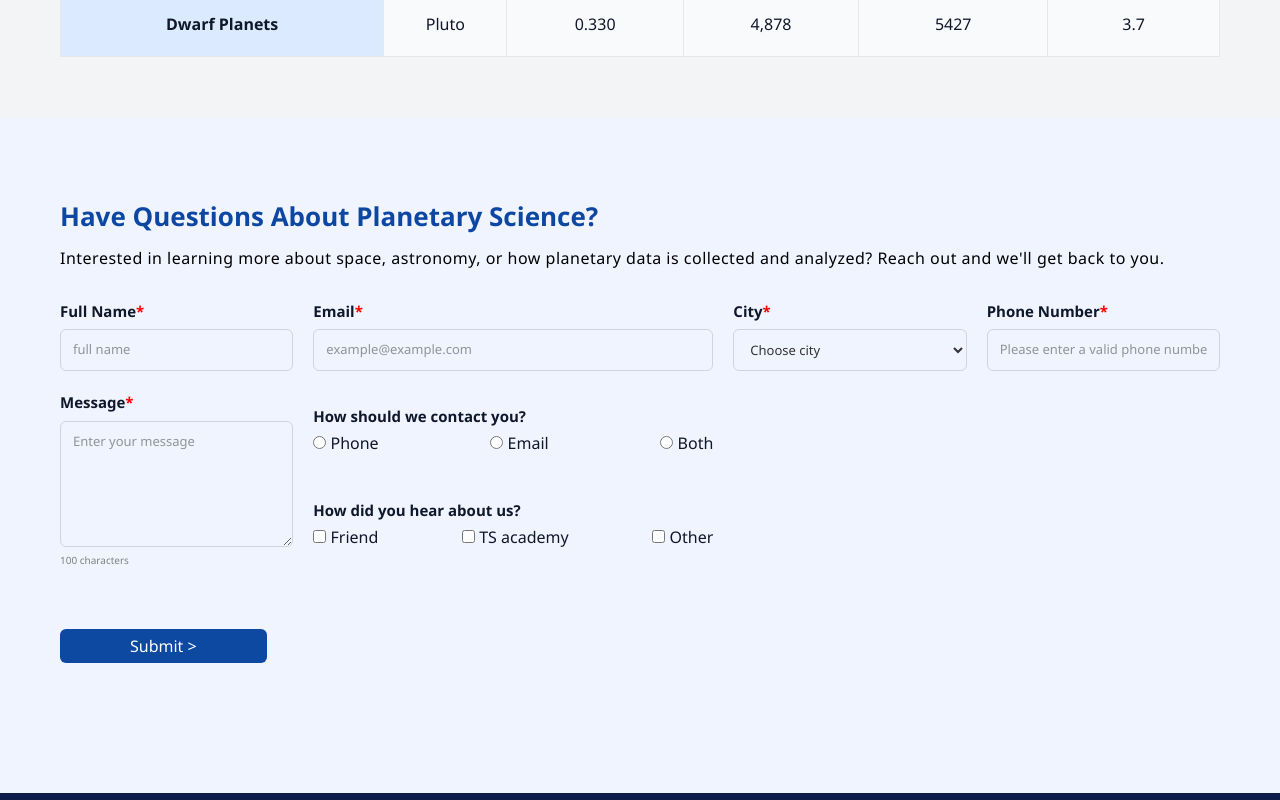
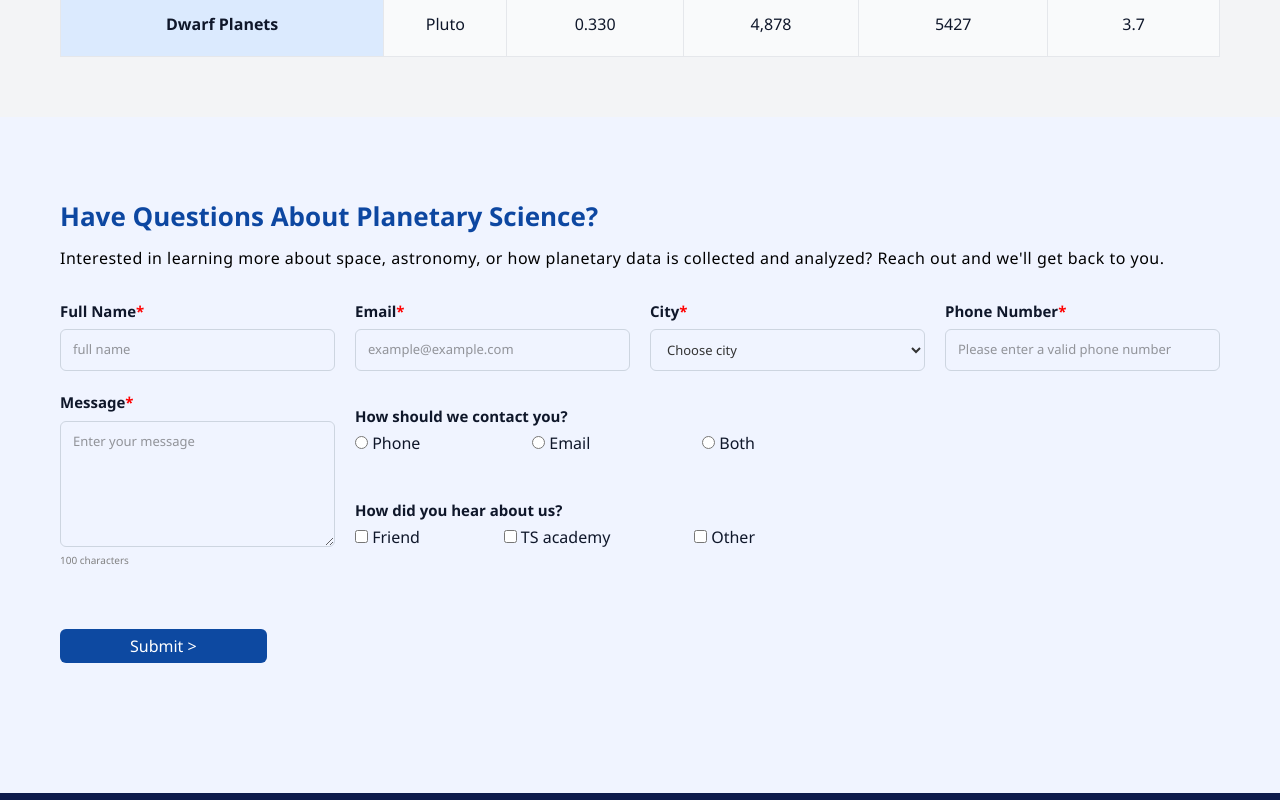
Before and after one commit to Vinsax19/TS-Academy-Capstone-Project-GR3, a React (Vite) app in the folder planet-app/: page / in a window 1280 px wide. Shown: the part 3310-4110 px from the top of the page. Built offline with nearby package versions, Linux system fonts and the light colour scheme.

Commit message:
fix: adjust grid responsive column breakpoints for mobile and tablet

```diff
--- a/planet-app/src/index.css
+++ b/planet-app/src/index.css
@@ -32,17 +32,19 @@
   color: #0f172a;
 }
 
+/* 1. Default Desktop View (Large Screens) */
 .grid {
   display: grid;
-  grid-template-columns: repeat(4, 1fr); /* 1. Default Desktop View: 4 Columns */
+  grid-template-columns: repeat(4, minmax(0, 1fr));
   gap: 20px;
   margin-bottom: 20px;
 }
 
-/* 2. Middle Tier: Tablet view (Screens between 701px and 1024px wide) */
+/* 2. Middle Tier: Tablet view (Screens 1024px and smaller) */
 @media (max-width: 1024px) {
   .grid {
-    grid-template-columns: repeat(3, 1fr); /* Drops nicely to 3 columns on tablets */
+    grid-template-columns: repeat(3, minmax(0, 1fr));
+    gap: 16px;
   }
 }
 
@@ -53,7 +55,7 @@
   }
 
   .grid {
-    grid-template-columns: repeat(2, 1fr); /* Locks into 2 columns on phones */
+    grid-template-columns: repeat(2, minmax(0, 1fr)); /* Strictly forces 2 columns on mobile */
     gap: 12px;
   }
 
```
